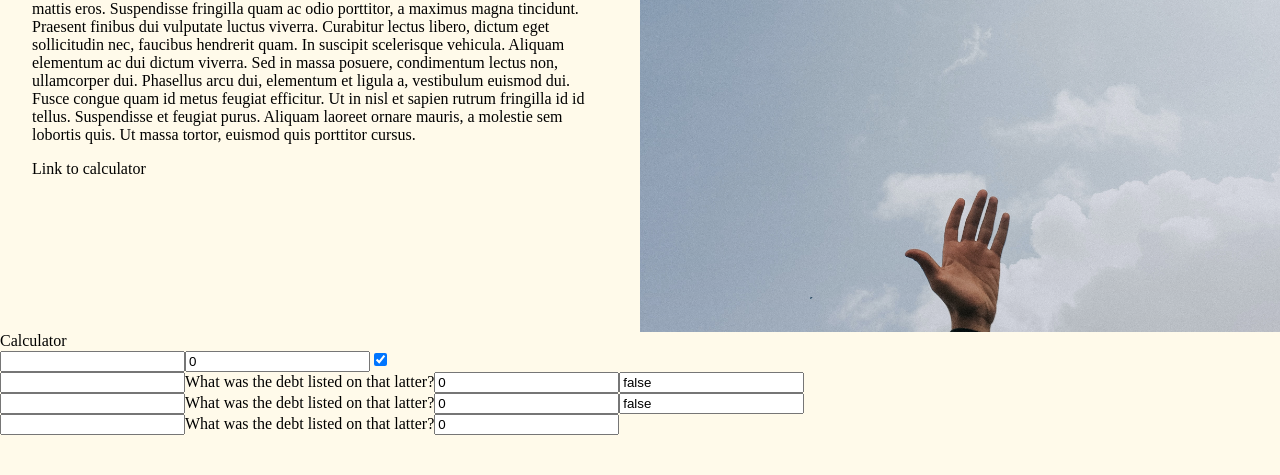
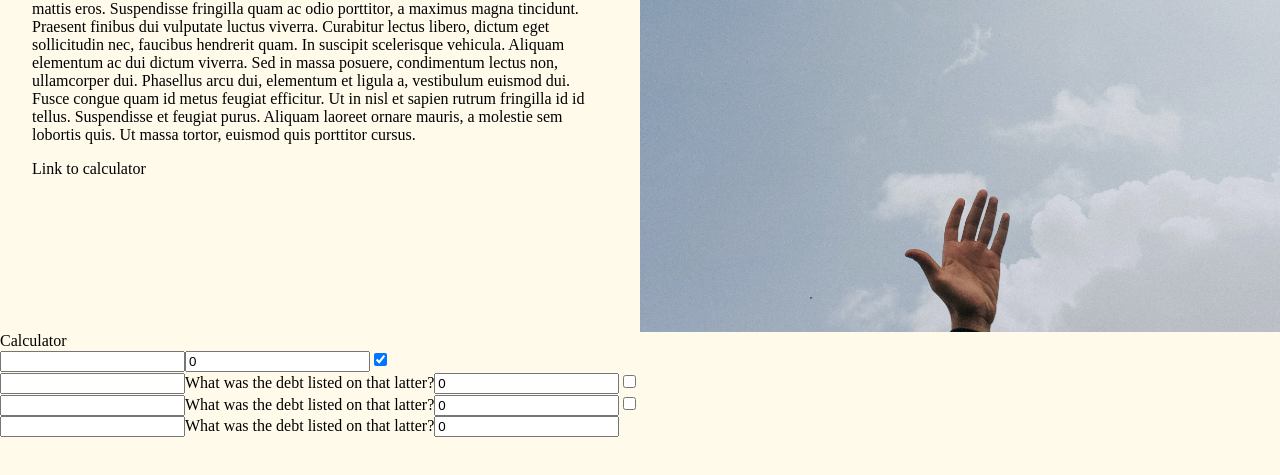
Before and after one commit to Trojan-Cat/CreditRepairAngel, a Gatsby site: page / in a window 1280 px wide. Both pictures are taken after a click on the checkbox 380 px from the left and 576 px from the top of the page. Shown: the part 217-692 px from the top of the page. Built offline with nearby package versions, Linux system fonts and the light colour scheme; Gatsby itself is replaced by a stand-in of ours.

Commit message:
Added Letters component to clean up the index page

```diff
--- /dev/null
+++ b/src/components/Letters/Letters.js
@@ -0,0 +1,59 @@
+import React from "react";
+
+// The form on the main page was getting too long, and with a bit of logic
+// placed inside it, it just started to look messy
+// This Letters component was made to keep it cleaner
+const Letters = props => {
+  const { handleChange, handleCheckBox, values } = props;
+  return (
+    <div>
+      <div>
+        <input onChange={handleChange} name="l1Date" value={values.l1Date} />
+        <label htmlFor="l1Amount">
+          What was the debt listed on that latter?
+        </label>
+        <input
+          onChange={handleChange}
+          name="l1Amount"
+          value={values.l1Amount}
+        />
+        <input
+          type="checkbox"
+          checked={values.l2Recived}
+          onChange={handleCheckBox}
+          name="l2Recived"
+        />
+      </div>
+
+      <div>
+        <input onChange={handleChange} name="l2Date" value={values.l2Date} />
+        <label htmlFor="l2Amount">
+          What was the debt listed on that latter?
+        </label>
+        <input
+          onChange={handleChange}
+          name="l2Amount"
+          value={values.l2Amount}
+        />
+        <input
+          type="checkbox"
+          checked={values.l3Recived}
+          onChange={handleCheckBox}
+          name="l3Recived"
+        />
+      </div>
+      <div>
+        <input onChange={handleChange} name="l3Date" value={values.l3Date} />
+        <label htmlFor="l3Amount">
+          What was the debt listed on that latter?
+        </label>
+        <input
+          onChange={handleChange}
+          name="l3Amount"
+          value={values.l3Amount}
+        />
+      </div>
+    </div>
+  );
+};
+export default Letters;
--- a/src/pages/index.js
+++ b/src/pages/index.js
@@ -6,6 +6,7 @@ import styled from "styled-components";
 
 import Calculator from "../components/Calculator/Calculator";
 import hands from "../images/hands.jpg";
+import Letters from "../components/Letters/Letters";
 
 //Initial state for the debt form, passed to the calculate to do all the
 //validation
@@ -70,6 +71,7 @@ const Image = styled.div`
     width: 50%;
   }
 `;
+
 const Index = props => {
   const { handleChange, handleCheckBox, values } = Calculator(
     INITIAL_FORM_STATE
@@ -122,49 +124,14 @@ const Index = props => {
           onChange={handleCheckBox}
           name="recivedLetters"
         />
-        <div>
-          <input onChange={handleChange} name="l1Date" value={values.l1Date} />
-          <label htmlFor="l1Amount">
-            What was the debt listed on that latter?
-          </label>
-          <input
-            onChange={handleChange}
-            name="l1Amount"
-            value={values.l1Amount}
+
+        {values.recivedLetters ? (
+          <Letters
+            handleChange={handleChange}
+            handleCheckbox={handleCheckBox}
+            values={values}
           />
-          <input
-            onChange={handleChange}
-            name="l2Recived"
-            value={values.l2Recived}
-          />
-        </div>
-        <div>
-          <input onChange={handleChange} name="l2Date" value={values.l2Date} />
-          <label htmlFor="l2Amount">
-            What was the debt listed on that latter?
-          </label>
-          <input
-            onChange={handleChange}
-            name="l2Amount"
-            value={values.l2Amount}
-          />
-          <input
-            onChange={handleChange}
-            name="l3Recived"
-            value={values.l3Recived}
-          />
-        </div>
-        <div>
-          <input onChange={handleChange} name="l3Date" value={values.l3Date} />
-          <label htmlFor="l3Amount">
-            What was the debt listed on that latter?
-          </label>
-          <input
-            onChange={handleChange}
-            name="l3Amount"
-            value={values.l3Amount}
-          />
-        </div>
+        ) : null}
       </form>
     </Layout>
   );
```
